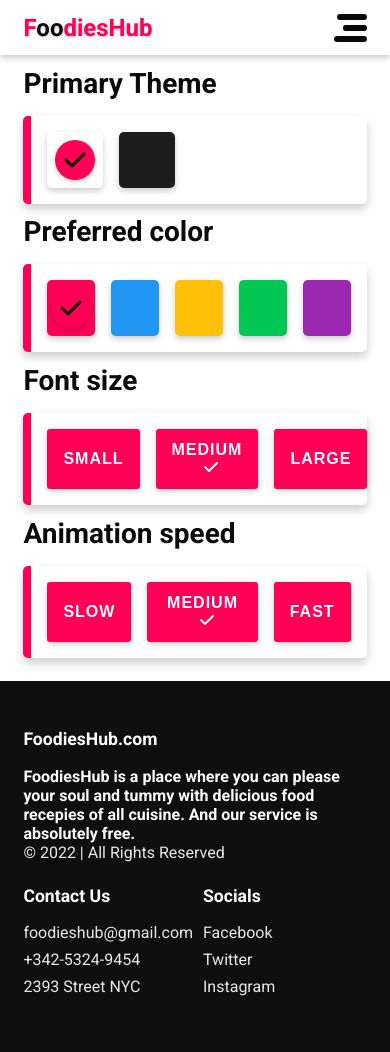
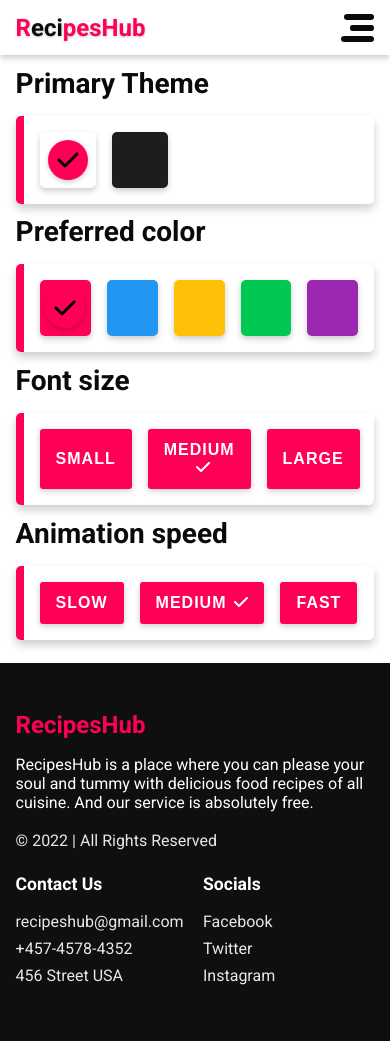
Before and after one commit to faha1999/recipeshub, a React (Create React App) app: page /settings in a window 390 px wide. Built offline with nearby package versions, Linux system fonts and the light colour scheme.

Commit message:
update UI & restructured

```diff
--- a/public/index.html
+++ b/public/index.html
@@ -7,7 +7,7 @@
     <meta name="theme-color" content="#000000" />
     <meta
       name="description"
-      content="Web site created using create-react-app"
+      content="RecipesHub created using create-react-app"
     />
     <link rel="preconnect" href="https://fonts.googleapis.com">
     <link rel="preconnect" href="https://fonts.gstatic.com" crossorigin>
@@ -17,7 +17,7 @@
 
     <link rel="manifest" href="%PUBLIC_URL%/manifest.json" />
 
-    <title>FoodiesHub</title>
+    <title>RecipesHub</title>
   </head>
   <body>
     <noscript>You need to enable JavaScript to run this app.</noscript>
--- a/src/Pages/Recipes.jsx
+++ b/src/Pages/Recipes.jsx
@@ -1,79 +1,17 @@
 import React from 'react';
 import { PrevSearches } from '../components/PrevSearches';
 import RecipeCard from '../components/RecipeCard';
+import recipesData from '../components/data/recipesData';
 
 export const Recipes = () => {
-  const recipes = [
-    {
-      title: 'Chicken Pan Pizza',
-      image: '../images/gallery/img_1.jpg',
-      authorImg: '../images/top-chiefs/img_1.jpg',
-    },
-    {
-      title: 'Spaghetti and Meatballs',
-      image: '../images/gallery/img_4.jpg',
-      authorImg: '../images/top-chiefs/img_2.jpg',
-    },
-    {
-      title: 'American Cheese Burger',
-      image: '../images/gallery/img_5.jpg',
-      authorImg: '../images/top-chiefs/img_3.jpg',
-    },
-    {
-      title: 'Mutton Biryani',
-      image: '../images/gallery/img_6.jpg',
-      authorImg: '../images/top-chiefs/img_5.jpg',
-    },
-    {
-      title: 'Japanese Sushi',
-      image: '../images/gallery/img_10.jpg',
-      authorImg: '../images/top-chiefs/img_6.jpg',
-    },
-    {
-      title: 'Chicken Pan Pizza',
-      image: '../images/gallery/img_1.jpg',
-      authorImg: '../images/top-chiefs/img_1.jpg',
-    },
-    {
-      title: 'Spaghetti and Meatballs',
-      image: '../images/gallery/img_4.jpg',
-      authorImg: '../images/top-chiefs/img_2.jpg',
-    },
-    {
-      title: 'American Cheese Burger',
-      image: '../images/gallery/img_5.jpg',
-      authorImg: '../images/top-chiefs/img_3.jpg',
-    },
-    {
-      title: 'Mutton Biryani',
-      image: '../images/gallery/img_6.jpg',
-      authorImg: '../images/top-chiefs/img_5.jpg',
-    },
-    {
-      title: 'Japanese Sushi',
-      image: '../images/gallery/img_10.jpg',
-      authorImg: '../images/top-chiefs/img_6.jpg',
-    },
-    {
-      title: 'American Cheese Burger',
-      image: '../images/gallery/img_5.jpg',
-      authorImg: '../images/top-chiefs/img_3.jpg',
-    },
-    {
-      title: 'Mutton Biryani',
-      image: '../images/gallery/img_6.jpg',
-      authorImg: '../images/top-chiefs/img_5.jpg',
-    },
-  ].sort(() => Math.random() - 0.5);
+  const recipes = recipesData.map((recipe, index) => (
+    <RecipeCard key={index} recipe={recipe} />
+  ));
 
   return (
     <div>
       <PrevSearches />
-      <div className="recipes-container">
-        {recipes.map((recipe, index) => (
-          <RecipeCard key={index} recipe={recipe} />
-        ))}
-      </div>
+      <div className="recipes-container">{recipes}</div>
     </div>
   );
 };
--- a/src/components/Footer.js
+++ b/src/components/Footer.js
@@ -1,22 +1,27 @@
 import React from 'react';
+import { Link } from 'react-router-dom';
 
 export const Footer = () => {
   return (
     <div className="footer container">
       <div className="footer-section">
-        <p className="title">FoodiesHub.com</p>
+        <Link to={'/'} className="logo">
+          RecipesHub
+        </Link>
+
         <h4>
-          FoodiesHub is a place where you can please your soul and tummy with
-          delicious food recepies of all cuisine. And our service is absolutely
+          RecipesHub is a place where you can please your soul and tummy with
+          delicious food recipes of all cuisine. And our service is absolutely
           free.
         </h4>
+        <br />
         <p>&copy; 2022 | All Rights Reserved</p>
       </div>
       <div className="footer-section">
         <p className="title">Contact Us</p>
-        <p>foodieshub@gmail.com</p>
-        <p>+342-5324-9454</p>
-        <p>2393 Street NYC</p>
+        <p>recipeshub@gmail.com</p>
+        <p>+457-4578-4352</p>
+        <p>456 Street USA</p>
       </div>
       <div className="footer-section">
         <p className="title">Socials</p>
--- a/src/components/Hero.js
+++ b/src/components/Hero.js
@@ -12,8 +12,8 @@ export const Hero = () => {
       <div className="col typography">
         <h1 className="title">What Are We About</h1>
         <p className="info">
-          FoodiesHub is a place where you can please your soul and tummy with
-          delicious food recepies of all cuisine. And our service is absolutely
+          RecipesHub is a place where you can please your soul and tummy with
+          delicious food recipes of all cuisine. And our service is absolutely
           free. So start exploring now.
         </p>
         <button className="btn">explore now</button>
--- a/src/components/Navbar.js
+++ b/src/components/Navbar.js
@@ -35,7 +35,7 @@ export const Navbar = () => {
     <>
       <div className="navbar container">
         <Link to={'/'} className="logo">
-          F<span>oo</span>diesHub
+          R<span>eci</span>pesHub
         </Link>
 
         <div className="nav-links">
--- /dev/null
+++ b/src/components/data/recipesData.js
@@ -0,0 +1,64 @@
+const recipes = [
+  {
+    title: 'Chicken Pan Pizza',
+    image: '../images/gallery/img_1.jpg',
+    authorImg: '../images/top-chiefs/img_1.jpg',
+  },
+  {
+    title: 'Spaghetti and Meatballs',
+    image: '../images/gallery/img_4.jpg',
+    authorImg: '../images/top-chiefs/img_2.jpg',
+  },
+  {
+    title: 'American Cheese Burger',
+    image: '../images/gallery/img_5.jpg',
+    authorImg: '../images/top-chiefs/img_3.jpg',
+  },
+  {
+    title: 'Mutton Biryani',
+    image: '../images/gallery/img_6.jpg',
+    authorImg: '../images/top-chiefs/img_5.jpg',
+  },
+  {
+    title: 'Japanese Sushi',
+    image: '../images/gallery/img_10.jpg',
+    authorImg: '../images/top-chiefs/img_6.jpg',
+  },
+  {
+    title: 'Chicken Pan Pizza',
+    image: '../images/gallery/img_1.jpg',
+    authorImg: '../images/top-chiefs/img_1.jpg',
+  },
+  {
+    title: 'Spaghetti and Meatballs',
+    image: '../images/gallery/img_4.jpg',
+    authorImg: '../images/top-chiefs/img_2.jpg',
+  },
+  {
+    title: 'American Cheese Burger',
+    image: '../images/gallery/img_5.jpg',
+    authorImg: '../images/top-chiefs/img_3.jpg',
+  },
+  {
+    title: 'Mutton Biryani',
+    image: '../images/gallery/img_6.jpg',
+    authorImg: '../images/top-chiefs/img_5.jpg',
+  },
+  {
+    title: 'Japanese Sushi',
+    image: '../images/gallery/img_10.jpg',
+    authorImg: '../images/top-chiefs/img_6.jpg',
+  },
+  {
+    title: 'American Cheese Burger',
+    image: '../images/gallery/img_5.jpg',
+    authorImg: '../images/top-chiefs/img_3.jpg',
+  },
+  {
+    title: 'Mutton Biryani',
+    image: '../images/gallery/img_6.jpg',
+    authorImg: '../images/top-chiefs/img_5.jpg',
+  },
+].sort(() => Math.random() - 0.5);
+
+export default recipes;
--- a/src/scss/_footer.scss
+++ b/src/scss/_footer.scss
@@ -16,6 +16,12 @@
       font-weight: bold;
       margin-bottom: 1em;
     }
+    h4 {
+      opacity: 1;
+      font-size: 1em;
+      margin-top: 1em;
+      font-weight: 400;
+    }
   }
 }
 
--- a/src/scss/_globals.scss
+++ b/src/scss/_globals.scss
@@ -64,17 +64,27 @@ img {
   padding-block: 3vw;
 }
 .container {
-  padding-inline: 25vw;
+  padding-inline: 15vw;
+}
+
+.logo {
+  font-size: 1.5em;
+  font-weight: bolder;
+  color: var(--primary-color);
+  text-shadow: 0 1px 3px var(--shadow-color);
+  span {
+    color: var(--text-color);
+  }
 }
 
 @media screen and (max-width: 1280px) {
   .container {
-    padding-inline: 18vw;
+    padding-inline: 14vw;
   }
 }
 @media screen and (max-width: 1050px) {
   .container {
-    padding-inline: 12vw;
+    padding-inline: 10vw;
   }
 }
 
@@ -91,12 +101,12 @@ img {
 
 @media screen and (max-width: 480px) {
   .container {
-    padding-inline: 3vw;
+    padding-inline: 2vw;
   }
 }
 
 @media screen and (max-width: 768px) {
   .container {
-    padding-inline: 6vw;
+    padding-inline: 4vw;
   }
 }
--- a/src/scss/_navbar.scss
+++ b/src/scss/_navbar.scss
@@ -10,15 +10,7 @@
   width: 100%;
   top: 0;
   z-index: 998;
-  .logo {
-    font-size: 1.5em;
-    font-weight: bolder;
-    color: var(--primary-color);
-    text-shadow: 0 1px 3px var(--shadow-color);
-    span {
-      color: var(--text-color);
-    }
-  }
+
   .nav-links {
     a {
       margin-left: 1em;
```
Also changed, not shown: src/css/styles.min.css, 1 other file (tests, documents, lock files or other folders).
